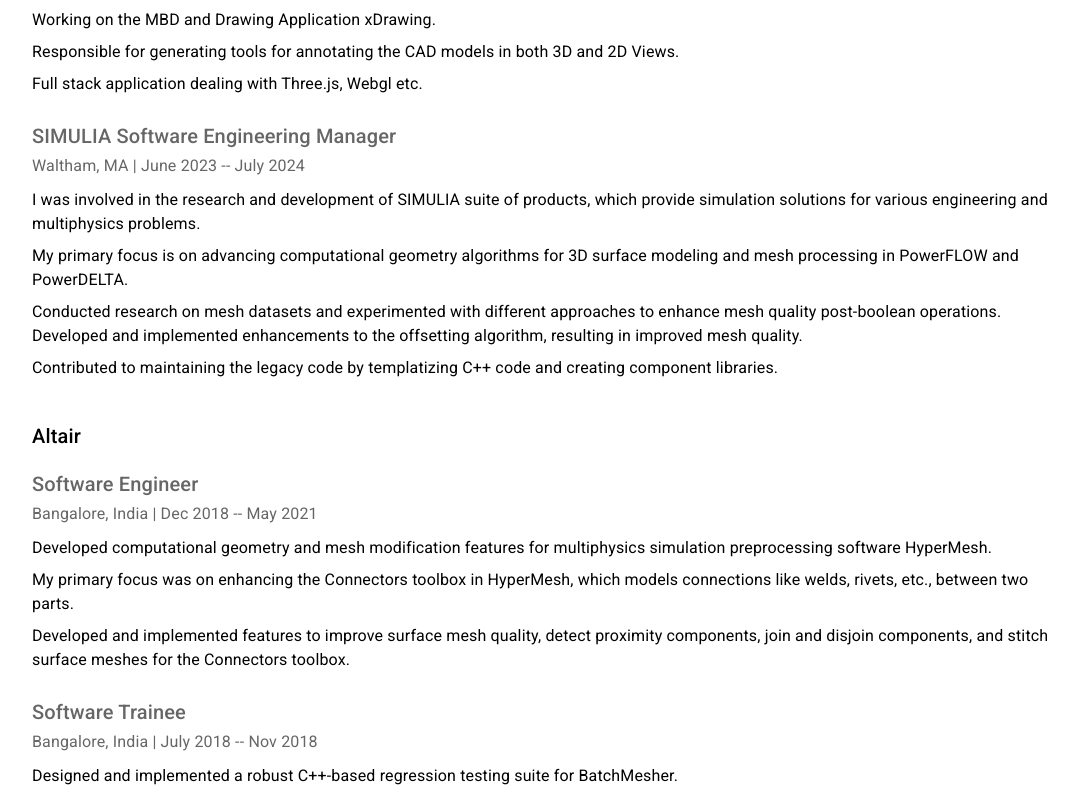
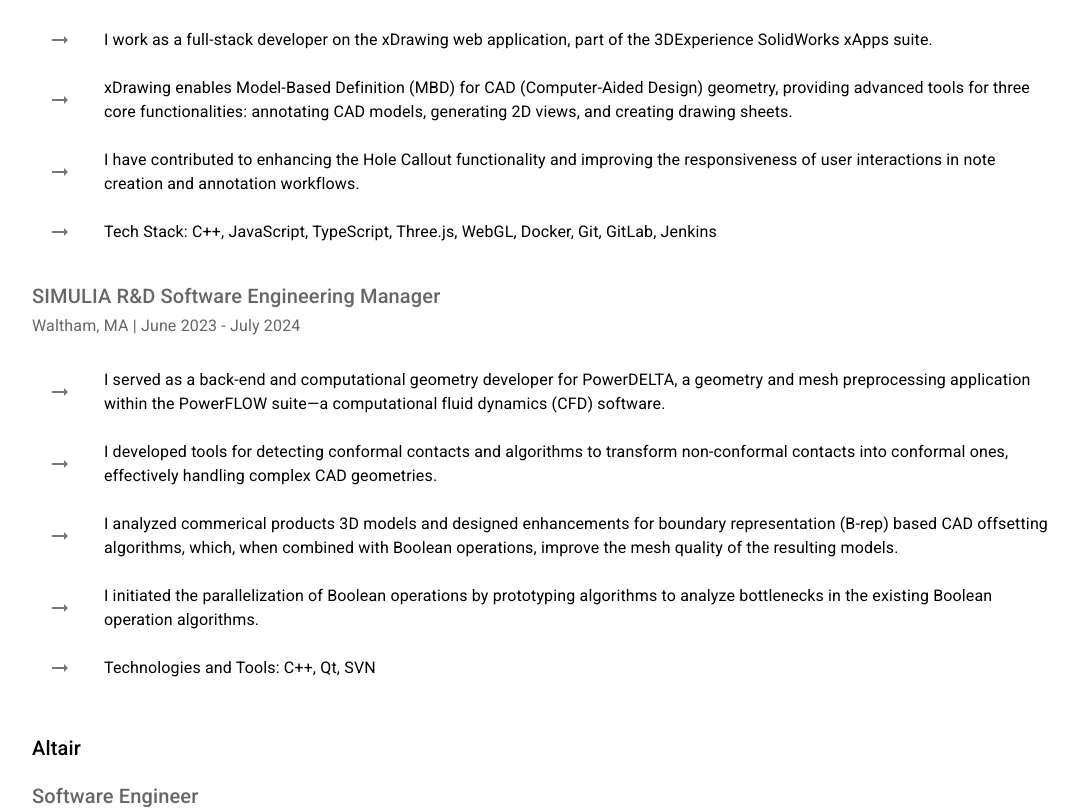
Before and after one commit to khandu-utkarsh/khandu-utkarsh.github.io, a Next.js app in the folder my-website/: page /resume in a window 1280 px wide. Shown: the part 260-1069 px from the top of the page, without its empty margins (88-1166 px from the left). Built offline with nearby package versions, Linux system fonts and the light colour scheme.

Commit message:
Added content to the resume section as well.

```diff
--- a/my-website/public/projectDetails.json
+++ b/my-website/public/projectDetails.json
@@ -136,26 +136,28 @@
                 "url" : "https://www.3ds.com/",
                 "roles" : [
                     {
-                        "roleHeading" : "3DExperience SOLIDWORKS Drafting & MBD Software Engineering Manager",
+                        "roleHeading": "3DExperience SOLIDWORKS Drafting & MBD Software Engineering Manager",
                         "location": "Waltham, MA",
                         "startDate": "July 2024",
                         "endDate": "Current",
                         "roleDesc": [
-                            "Working on the MBD and Drawing Application xDrawing.",
-                            "Responsible for generating tools for annotating the CAD models in both 3D and 2D Views.",
-                            "Full stack application dealing with Three.js, Webgl etc."
+                            "I work as a full-stack developer on the xDrawing web application, part of the 3DExperience SolidWorks xApps suite.",
+                            "xDrawing enables Model-Based Definition (MBD) for CAD (Computer-Aided Design) geometry, providing advanced tools for three core functionalities: annotating CAD models, generating 2D views, and creating drawing sheets.",
+                            "I have contributed to enhancing the Hole Callout functionality and improving the responsiveness of user interactions in note creation and annotation workflows.",
+                            "Tech Stack: C++, JavaScript, TypeScript, Three.js, WebGL, Docker, Git, GitLab, Jenkins"
                         ]
                     },
                     {
-                        "roleHeading" : "SIMULIA Software Engineering Manager",
+                        "roleHeading" : "SIMULIA R&D Software Engineering Manager",
                         "location": "Waltham, MA",
                         "startDate": "June 2023",
                         "endDate": "July 2024",
                         "roleDesc": [
-                            "I was involved in the research and development of SIMULIA suite of products, which provide simulation solutions for various engineering and multiphysics problems.",
-                            "My primary focus is on advancing computational geometry algorithms for 3D surface modeling and mesh processing in PowerFLOW and PowerDELTA.",
-                            "Conducted research on mesh datasets and experimented with different approaches to enhance mesh quality post-boolean operations. Developed and implemented enhancements to the offsetting algorithm, resulting in improved mesh quality.",
-                            "Contributed to maintaining the legacy code by templatizing C++ code and creating component libraries."
+                            "I served as a back-end and computational geometry developer for PowerDELTA, a geometry and mesh preprocessing application within the PowerFLOW suite—a computational fluid dynamics (CFD) software.",
+                            "I developed tools for detecting conformal contacts and algorithms to transform non-conformal contacts into conformal ones, effectively handling complex CAD geometries.",
+                            "I analyzed commerical products 3D models and designed enhancements for boundary representation (B-rep) based CAD offsetting algorithms, which, when combined with Boolean operations, improve the mesh quality of the resulting models.",
+                            "I initiated the parallelization of Boolean operations by prototyping algorithms to analyze bottlenecks in the existing Boolean operation algorithms.",
+                            "Technologies and Tools: C++, Qt, SVN"
                         ]
                     }
                 ]
@@ -167,21 +169,13 @@
                     {
                         "roleHeading" : "Software Engineer",
                         "location": "Bangalore, India",
-                        "startDate": "Dec 2018",
+                        "startDate": "July 2018",
                         "endDate": "May 2021",
                         "roleDesc": [
-                            "Developed computational geometry and mesh modification features for multiphysics simulation preprocessing software HyperMesh.",
-                            "My primary focus was on enhancing the Connectors toolbox in HyperMesh, which models connections like welds, rivets, etc., between two parts.",
-                            "Developed and implemented features to improve surface mesh quality, detect proximity components, join and disjoin components, and stitch surface meshes for the Connectors toolbox."
-                        ]
-                    },
-                    {
-                        "roleHeading" : "Software Trainee",
-                        "location": "Bangalore, India",
-                        "startDate": "July 2018",
-                        "endDate": "Nov 2018",
-                        "roleDesc": [
-                            "Designed and implemented a robust C++-based regression testing suite for BatchMesher."
+                            "I served as a computational geometry developer for HyperMesh, a mesh preprocessing software.",
+                            "I developed surface modeling and mesh processing algorithms and tools for proximity detection, connection establishment, and mesh editing, specifically for simulating welds—spot and line, rivets, and fasteners.",
+                            "I designed and implemented robust algorithms to compare meshes of two CAD models for regression testing based on specific parameters.",
+                            "Technologies and Tools: C++, Qt, Perforce, Jenkins"
                         ]
                     }
                 ]
--- a/my-website/src/app/resume/page.tsx
+++ b/my-website/src/app/resume/page.tsx
@@ -1,11 +1,14 @@
 "use client"
 
-import { Typography, Box, Divider} from '@mui/material';
+import { Typography, Box, Divider, List, ListItem, ListItemIcon, ListItemText} from '@mui/material';
+import CircleIcon from '@mui/icons-material/Circle';
+import ArrowRightAltIcon from '@mui/icons-material/ArrowRightAlt';
 import '@fontsource/roboto/300.css';
 import '@fontsource/roboto/400.css';
 import '@fontsource/roboto/500.css';
 import '@fontsource/roboto/700.css';
 import { Children, useEffect, useState } from 'react';
+
 
 //!Declaring the types:
 type RoleInfo = {
@@ -32,18 +35,44 @@
   education: any;
 }
 
+// ,
+//                     {
+//                         "roleHeading" : "Software Trainee",
+//                         "location": "Bangalore, India",
+//                         "startDate": "July 2018",
+//                         "endDate": "Nov 2018",
+//                         "roleDesc": [
+//                             "Designed and implemented a robust C++-based regression testing suite for BatchMesher."
+//                         ]
+//                     }
+
+                            // "My primary focus is on advancing computational geometry algorithms for 3D surface modeling and mesh processing in PowerFLOW and PowerDELTA.",
+                            //"Conducted research on mesh datasets and experimented with different approaches to enhance mesh quality post-boolean operations. Developed and implemented enhancements to the offsetting algorithm, resulting in improved mesh quality.",
+                            //"Contributed to maintaining the legacy code by templatizing C++ code and creating component libraries."
+
+          // <Typography sx={{paddingBottom: 1, backgroundColor: ""}}>
+          //   {duty}
+          // </Typography>
+
 
 function RoleDetailsComponent({roleHeading, location, startDate, endDate, roleDesc} : RoleInfo) {
   //console.log("In the roleDetails comp: ", roleHeading, location, startDate, endDate, roleDesc);
   return (
     <Box sx={{paddingBottom: 2}}>
     <Typography variant="h6" color="text.secondary" sx={{backgroundColor: ""}}> {roleHeading}</Typography>
-    <Typography variant="subtitle1" color="text.secondary" sx={{ paddingBottom: 1, backgroundColor: ""}}> {location} | {startDate} -- {endDate}</Typography>
-    {roleDesc.map((duty, index) => (
-      <Typography key={index} sx={{paddingBottom: 1, backgroundColor: ""}}>
-        {duty}
-      </Typography>
-    ))}
+    <Typography variant="subtitle1" color="text.secondary" sx={{ paddingBottom: 1, backgroundColor: ""}}> {location} | {startDate} - {endDate}</Typography>
+
+    <List>
+      {roleDesc.map((duty, index) => (
+        <ListItem>
+          <ListItemIcon>
+            <ArrowRightAltIcon />
+          </ListItemIcon>
+          <ListItemText primary={duty} />
+        </ListItem>
+
+      ))}
+    </List>
     </Box>
   )
 }
@@ -152,34 +181,3 @@
       </Box>
   );
 }
-
-
-
-          {/* <CompanyInfo companyName={resume.workex.company1.name} location="">
-            <RoleAndDescription roleHeading={resume.workex.company1.roles.role1.title}
-                                location={resume.workex.company1.roles.role1.location}
-                                startDate={resume.workex.company1.roles.role1.startDate}
-                                endDate={resume.workex.company1.roles.role1.endDate}
-                                roleDesc={resume.workex.company1.roles.role1.desc} />
-            <RoleAndDescription roleHeading={resume.workex.company1.roles.role2.title}
-                                          location={resume.workex.company1.roles.role2.location}
-                                          startDate={resume.workex.company1.roles.role2.startDate}
-                                          endDate={resume.workex.company1.roles.role2.endDate}
-
-            roleDesc={resume.workex.company1.roles.role2.desc} />
-          </CompanyInfo>
-
-          <CompanyInfo companyName={resume.workex.company2.name} location="">
-            <RoleAndDescription roleHeading={resume.workex.company2.roles.role1.title}
-                                            location={resume.workex.company2.roles.role1.location}
-                                            startDate={resume.workex.company2.roles.role1.startDate}
-                                            endDate={resume.workex.company2.roles.role1.endDate}
-            roleDesc={resume.workex.company2.roles.role1.desc} />
-            <RoleAndDescription roleHeading={resume.workex.company2.roles.role2.title}
-                                                        location={resume.workex.company2.roles.role2.location}
-                                                        startDate={resume.workex.company2.roles.role2.startDate}
-                                                        endDate={resume.workex.company2.roles.role2.endDate}
-            roleDesc={resume.workex.company2.roles.role2.desc} />
-          </CompanyInfo>
-        </Box>
- */}
```
